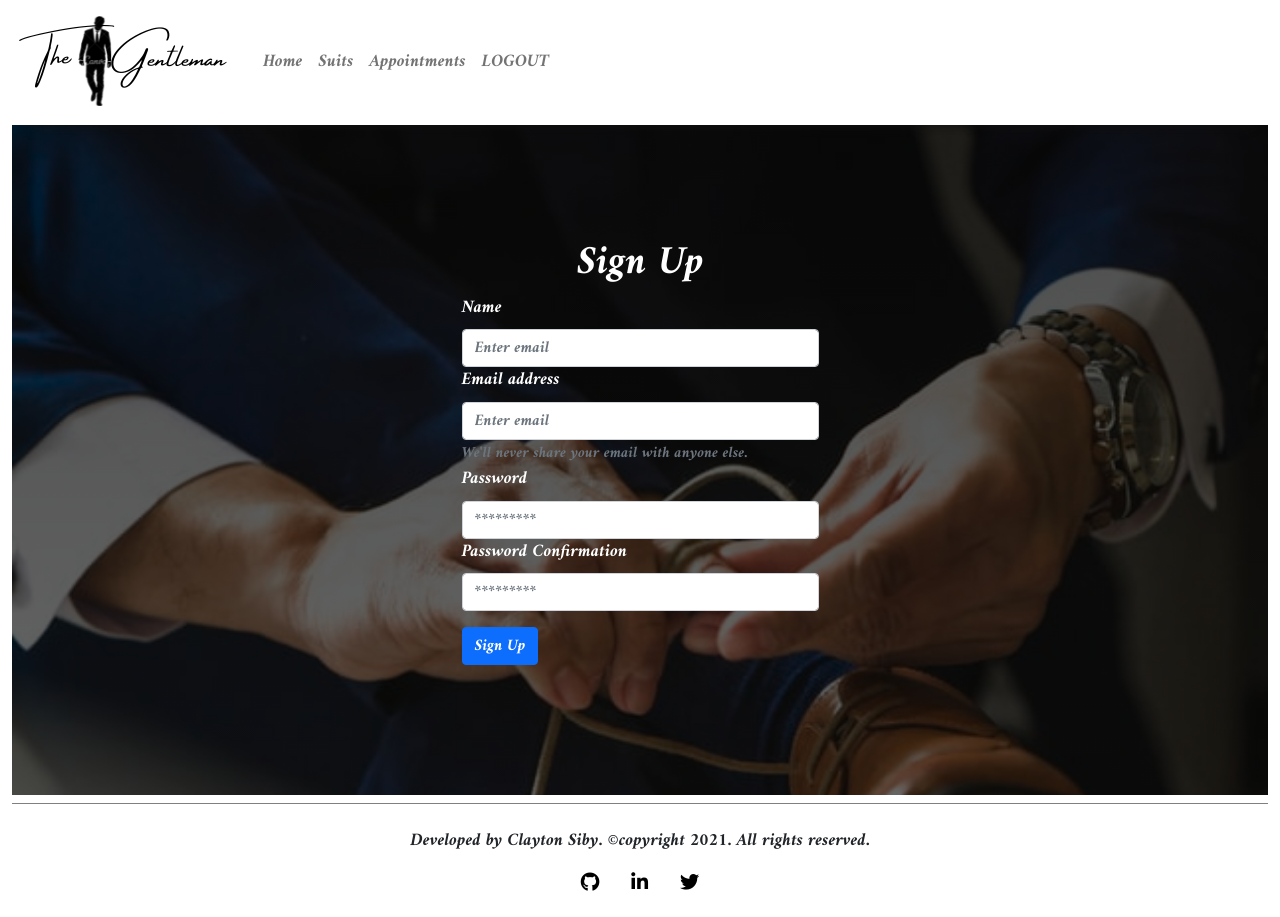
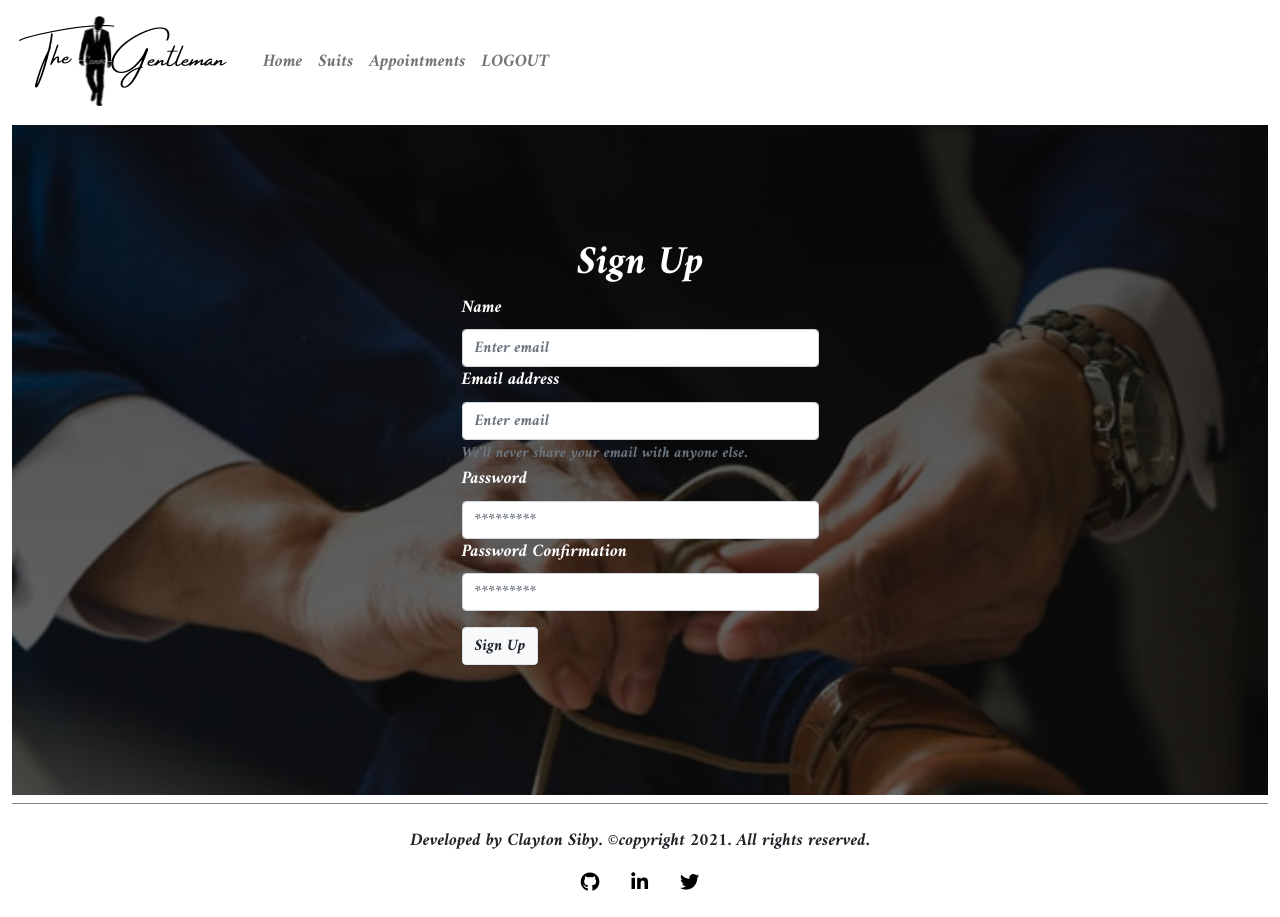
Before and after one commit to ClaytonSiby/the-gentleman-app, a React (Create React App) app: page /signup in a window 1280 px wide. Built offline with nearby package versions, Linux system fonts and the light colour scheme.

Commit message:
Fix error with eslint

```diff
--- a/public/index.html
+++ b/public/index.html
@@ -5,14 +5,14 @@
 		<!-- <link rel="icon" href="%PUBLIC_URL%/favicon.ico" /> -->
 		<meta name="viewport" content="width=device-width, initial-scale=1" />
 		<meta name="theme-color" content="#000000" />
-		<meta name="description" content="Web site created using create-react-app" />
+		<meta name="description" content="Character. Intelligence. Strength. Style. That makes a gentleman. Choose an elegant look for your special occassion." />
 		<link rel="manifest" href="%PUBLIC_URL%/manifest.json" />
 		<link rel="stylesheet" href="https://cdnjs.cloudflare.com/ajax/libs/font-awesome/5.15.3/css/all.min.css" />
 		<link rel="preconnect" href="https://fonts.gstatic.com" />
 		<link href="https://fonts.googleapis.com/css2?family=Pacifico&display=swap" rel="stylesheet" />
 		<link rel="preconnect" href="https://fonts.gstatic.com" />
 		<link href="https://fonts.googleapis.com/css2?family=Amiri:ital,wght@1,700&display=swap" rel="stylesheet" />
-		<title>React App</title>
+		<title>The Gentleman</title>
 	</head>
 	<body>
 		<noscript>You need to enable JavaScript to run this app.</noscript>
--- a/src/pages/Login.js
+++ b/src/pages/Login.js
@@ -37,8 +37,8 @@ const Login = () => {
           <Form.Label>Password</Form.Label>
           <Form.Control ref={password} type="password" placeholder="Password" />
         </Form.Group>
-        <button className="btn btn-primary my-3" type="submit">
-          Submit
+        <button className="btn btn-default border bg-light my-3" type="submit">
+          Login
         </button>
       </Form>
     </div>
--- a/src/pages/SignUp.js
+++ b/src/pages/SignUp.js
@@ -57,8 +57,8 @@ const SignUp = () => {
           />
         </Form.Group>
         <Button
-          variant="primary"
-          className="my-3"
+          variant="default"
+          className="my-3 bg-light border"
           size="md"
           type="submit"
           block
```
Also changed, not shown: 1 other file (tests, documents, lock files or other folders).
